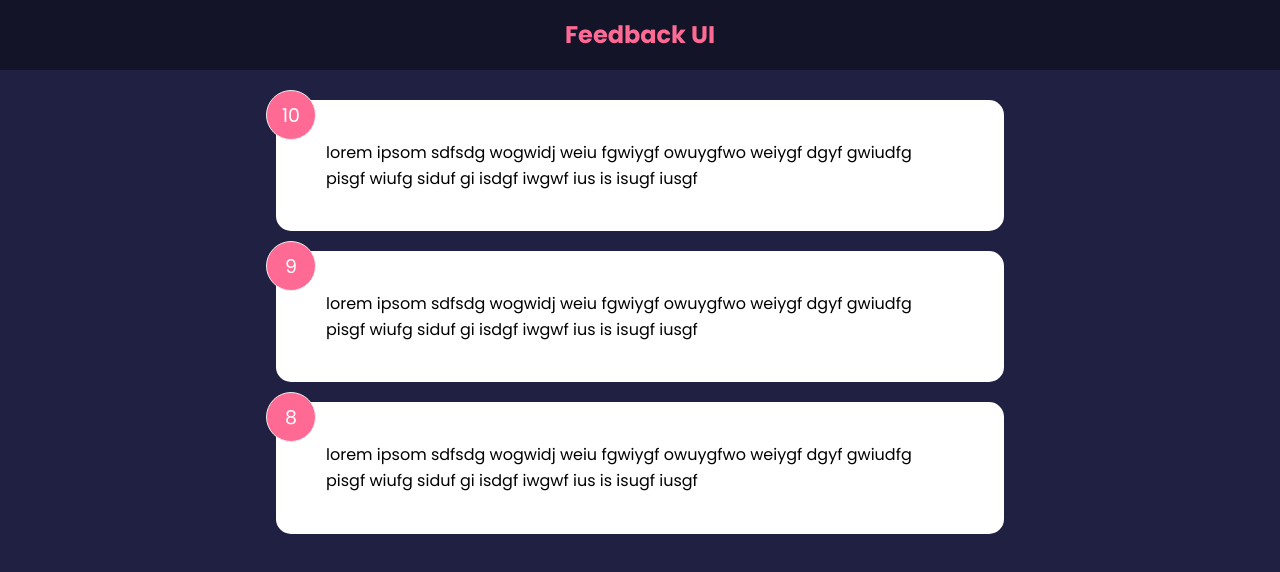
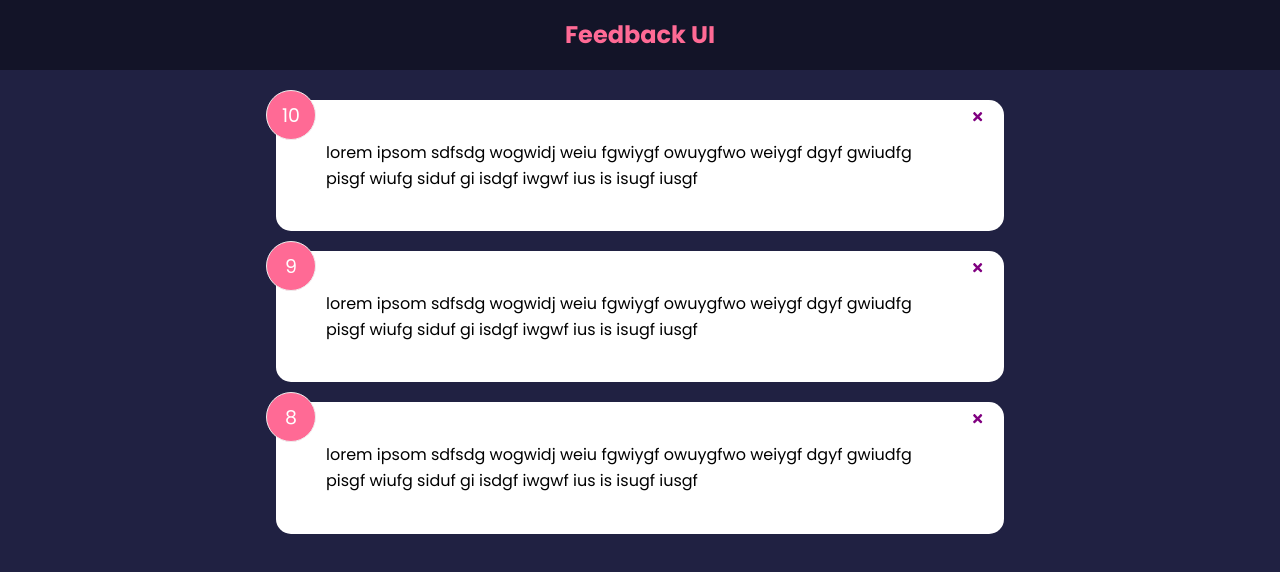
Before and after one commit to EmilioBenavides/Feedback-App, a React (Create React App) app in the folder feedback-app/: page / in a window 1280 px wide. Shown: the top 572 px of the page. Built offline with nearby package versions, Linux system fonts and the light colour scheme.

Commit message:
added filter function to feedback cards

```diff
--- a/feedback-app/package.json
+++ b/feedback-app/package.json
@@ -8,6 +8,7 @@
     "@testing-library/user-event": "^13.5.0",
     "react": "^18.2.0",
     "react-dom": "^18.2.0",
+    "react-icons": "^4.4.0",
     "react-scripts": "5.0.1",
     "web-vitals": "^2.1.4"
   },
--- a/feedback-app/src/App.js
+++ b/feedback-app/src/App.js
@@ -6,11 +6,20 @@
 
 function App() {
     const [feedback, setFeedback] = useState(FeedbackData)
+
+    const deleteFeedback = (id) => {
+        if (window.confirm('Are you sure you want to delete')){
+            setFeedback(feedback.filter((item) => item.id !== id))
+        }
+    }
+
+
     return (
         <>
         <Header />
         <div className={'container'}>
-            <FeedbackList feedback={feedback} />
+            <FeedbackList feedback={feedback}
+            handleDelete={deleteFeedback}/>
             </div>
             </>
     )
--- a/feedback-app/src/components/FeedbackItem.jsx
+++ b/feedback-app/src/components/FeedbackItem.jsx
@@ -1,11 +1,14 @@
-import {useState} from "react";
+import { FaTimes} from 'react-icons/fa'
 import PropTypes from "prop-types";
 import Card from "./shared/card";
 
-function FeedbackItem({item}) {
+function FeedbackItem({item, handleDelete}) {
     return (
         <Card>
             <div className={"num-display"}>{item.rating}</div>
+            <button onClick={() => handleDelete(item.id)} className="close">
+                <FaTimes color={'purple'} />
+            </button>
             <div className="text-display">{item.text}</div>
         </Card>
     )
--- a/feedback-app/src/components/FeedbackList.jsx
+++ b/feedback-app/src/components/FeedbackList.jsx
@@ -1,14 +1,16 @@
 import PropTypes from "prop-types"
 import FeedbackItem from "./FeedbackItem"
 
-function FeedbackList({feedback}) {
+function FeedbackList({feedback, handleDelete}) {
     if(!feedback || feedback.length === 0) {
         return <p>No Feedback Yet</p>
     }
     return (
         <div className={'feedback-list'}>
             {feedback.map((item) => (
-                <FeedbackItem key={item.id} item={item} />
+                <FeedbackItem key={item.id}
+                              item={item}
+                              handleDelete={handleDelete} />
             ))}
         </div>
     )
```
Also changed, not shown: 1 other file (tests, documents, lock files or other folders).
